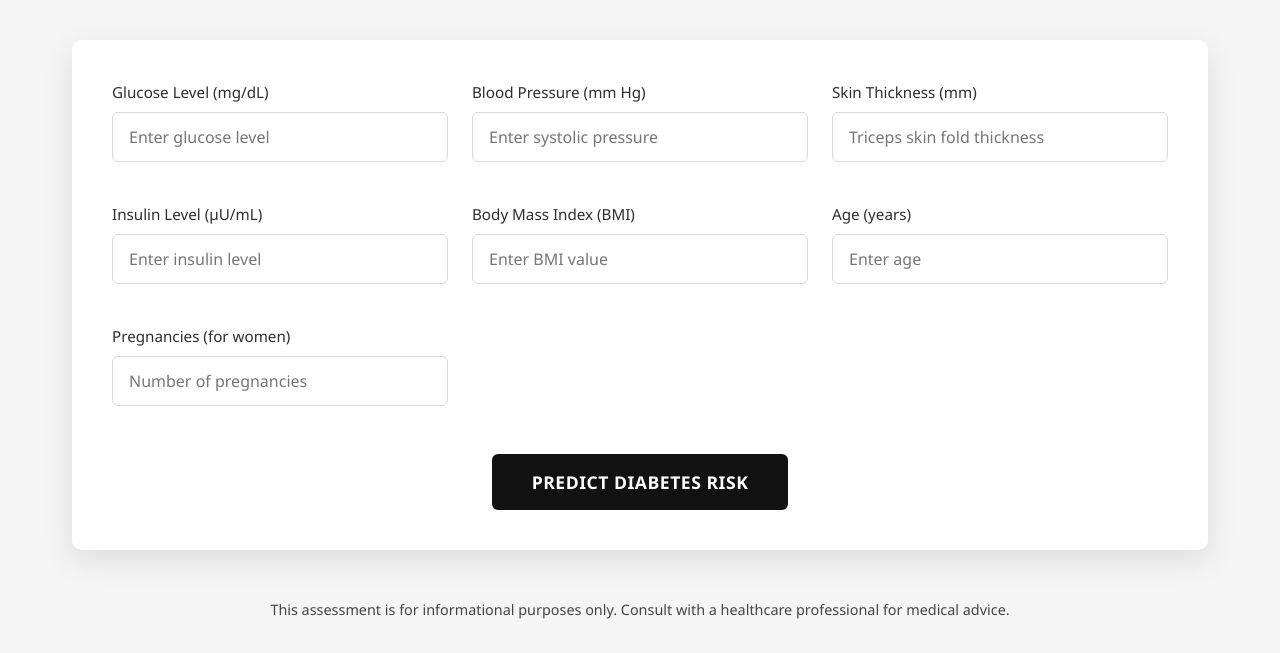
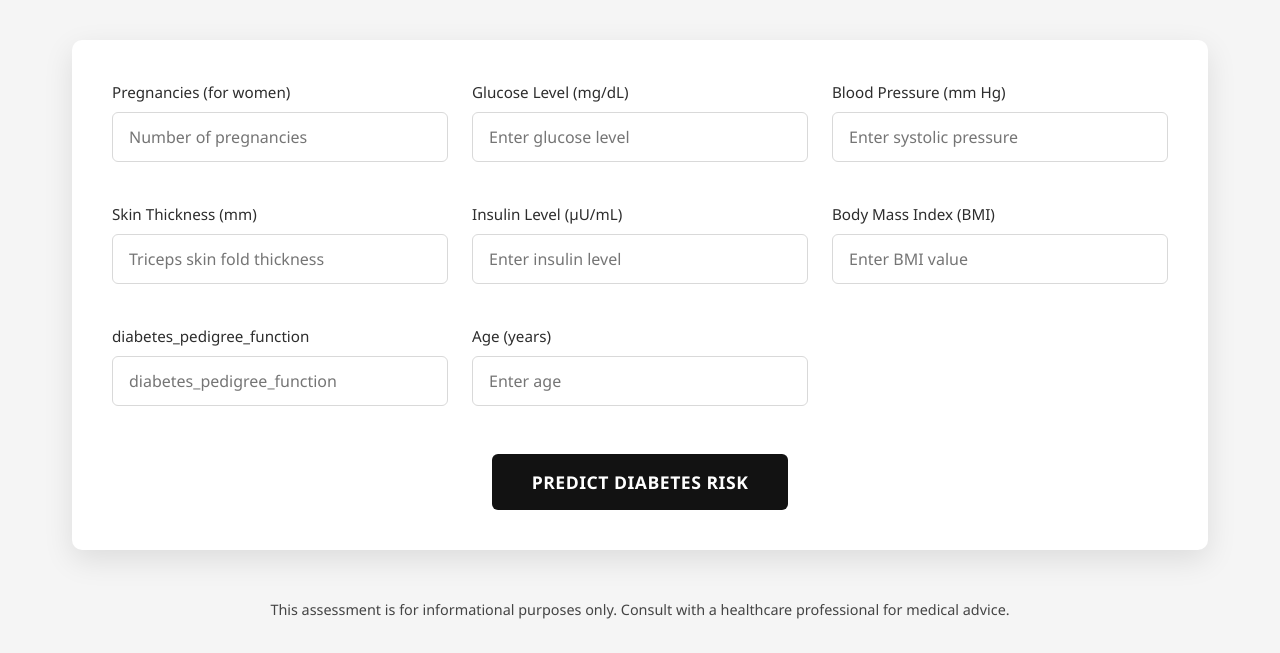
Before and after one commit to nilj07/Diabetes_prediction_WebApp, a Flask app: page / in a window 1280 px wide. Shown: the part 157-810 px from the top of the page. Run offline with Flask 3, Linux system fonts and the light colour scheme.

Commit message:
Update index.html

```diff
--- a/templates/index.html
+++ b/templates/index.html
@@ -16,6 +16,10 @@
         <div class="predictor-card">
             <form id="predictionForm">
                 <div class="form-grid">
+                    <div class="input-group">
+                        <label for="pregnancies">Pregnancies (for women)</label>
+                        <input type="number" id="pregnancies" placeholder="Number of pregnancies" min="0" max="20">
+                    </div>
                     <div class="input-group">
                         <label for="glucose">Glucose Level (mg/dL)</label>
                         <input type="number" id="glucose" placeholder="Enter glucose level" min="20" max="400" required>
@@ -40,16 +44,15 @@
                         <label for="bmi">Body Mass Index (BMI)</label>
                         <input type="number" id="bmi" placeholder="Enter BMI value" step="0.1" min="10" max="60" required>
                     </div>
-
+                    <div class="input-group">
+                        <label for="bmi">diabetes_pedigree_function</label>
+                        <input type="number" id="diabetes_pedigree_function" placeholder="diabetes_pedigree_function" step="0.1" min="10" max="60" required>
+                    </div>
                     <div class="input-group">
                         <label for="age">Age (years)</label>
                         <input type="number" id="age" placeholder="Enter age" min="1" max="120" required>
                     </div>
 
-                    <div class="input-group">
-                        <label for="pregnancies">Pregnancies (for women)</label>
-                        <input type="number" id="pregnancies" placeholder="Number of pregnancies" min="0" max="20">
-                    </div>
                 </div>
 
                 <div class="button-container">
```
